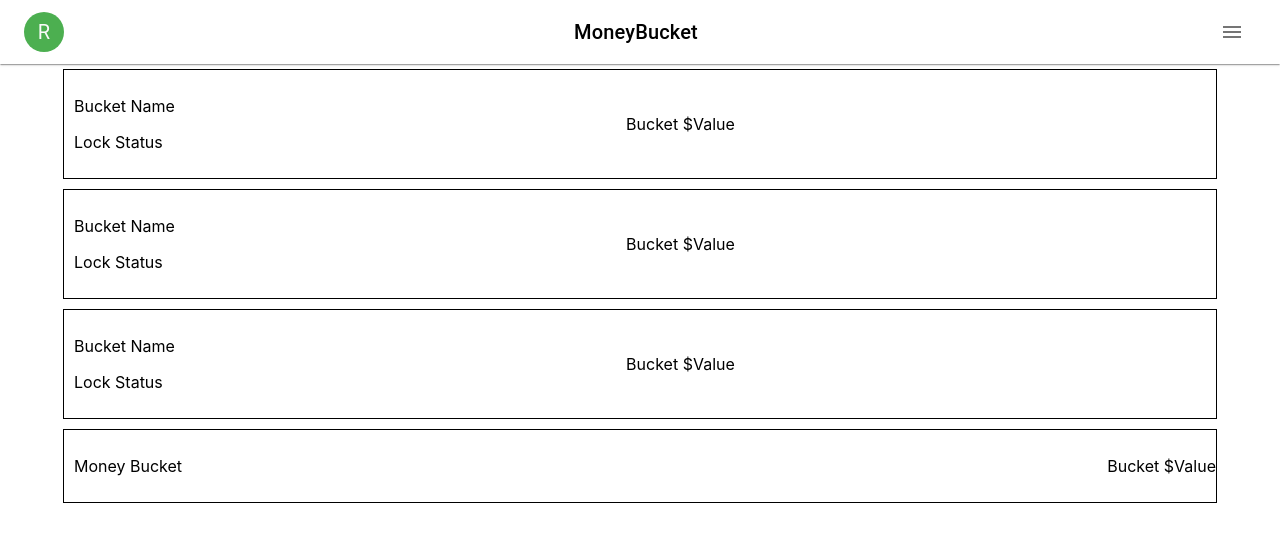
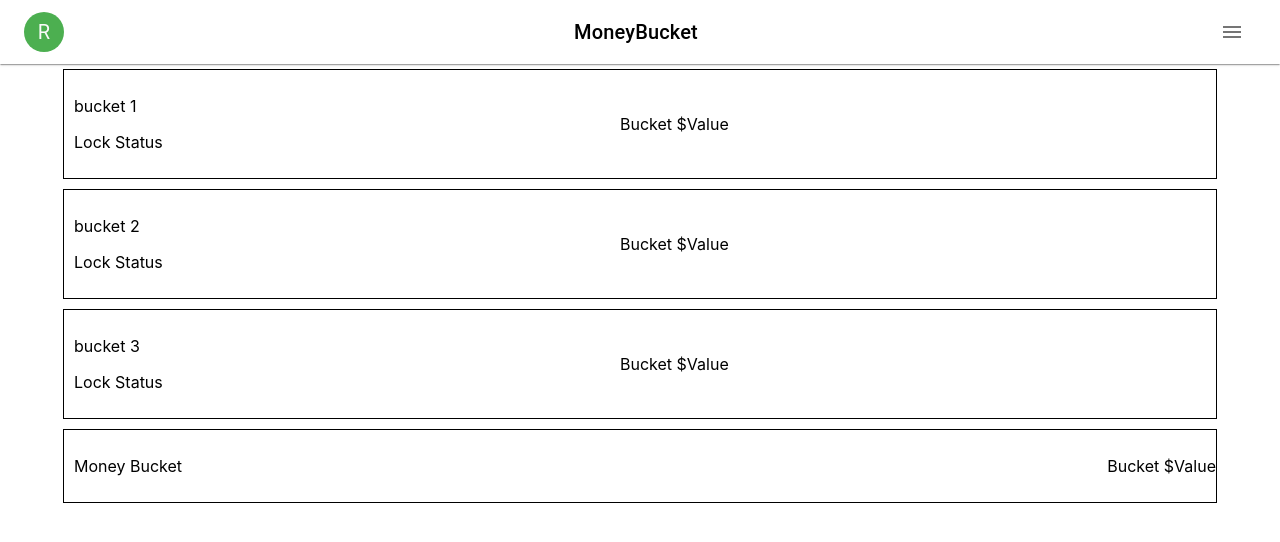
Before and after one commit to DuHerb/MoneyBucket, a React (Create React App) app: page / in a window 1280 px wide. Shown: the top 542 px of the page. Built offline with nearby package versions, Linux system fonts and the light colour scheme.

Commit message:
fixed placeholder and bucket background color

```diff
--- a/src/App.js
+++ b/src/App.js
@@ -3,9 +3,10 @@ import Navbar from './components/layout/Navbar';
 import MainContainer from './components/layout/MainContainer';
 import { dndInit } from './store/dndInit';
 import { DragDropContext, Droppable } from 'react-beautiful-dnd'
+import MoneyBucket from './components/buckets/MoneyBucket'
 
 const reorder = (list, startIndex, endIndex) => {
-  console.log('from reorder function', list);
+  // console.log('from reorder function', list);
 
   const result = Array.from(list);
   const [removed] = result.splice(startIndex, 1);
@@ -19,7 +20,7 @@ function App() {
   const [dnd, setDnd] = useState(dndInit)
 
   function onDragEnd(result) {
-    console.log(result);
+    // console.log(result);
     if (!result.destination) {
       return;
     }
@@ -35,7 +36,7 @@ function App() {
 
     setDnd(newOrder)
   }
-  console.log("app", dnd);
+  // console.log("app", dnd);
   return (
     <div className="App">
       <Navbar/>
@@ -45,6 +46,7 @@ function App() {
             <div ref={provided.innerRef} {...provided.droppableProps} >
               <MainContainer buckets={dnd}/>
               {provided.placeholder}
+              <MoneyBucket />
             </div>
           )}
         </Droppable>
--- a/src/components/buckets/Bucket.js
+++ b/src/components/buckets/Bucket.js
@@ -9,7 +9,8 @@ const useStyles = makeStyles({
     border: '1px solid black',
     margin: '5px auto',
     display: 'flex',
-    justifyContent: 'space-between'
+    justifyContent: 'space-between',
+    backgroundColor: 'white'
   },
   bucketInfo: {
     padding: 10
@@ -22,10 +23,10 @@ const useStyles = makeStyles({
 
 const Bucket = ({item, index}) => {
   const classes = useStyles();
-  console.log('from bucket', item, index);
+  // console.log('from bucket', item, index);
 
   return (
-    <Draggable draggableId={item.id} index={index}>
+    <Draggable draggableId={item.id} index={index} isDragDisabled={item.isDisabled}>
       {provided =>(
         <div className={classes.bucket}
           ref={provided.innerRef}
@@ -33,7 +34,7 @@ const Bucket = ({item, index}) => {
           {...provided.dragHandleProps}
         >
           <div className={classes.bucketInfo}>
-            <p>Bucket Name</p>
+            <p>{item.name}</p>
             <p>Lock Status</p>
           </div>
           <p className={classes.bucketValue}>Bucket $Value</p>
--- a/src/components/layout/MainContainer.js
+++ b/src/components/layout/MainContainer.js
@@ -1,7 +1,7 @@
 import React from 'react'
 import Bucket from '../buckets/Bucket';
 import { makeStyles } from '@material-ui/styles';
-import MoneyBucket from './MoneyBucket'
+// import MoneyBucket from '../buckets/MoneyBucket'
 
 
 const useStyles = makeStyles({
@@ -13,7 +13,7 @@ const useStyles = makeStyles({
 
 const MainContainer = ({buckets}) => {
   const classes = useStyles();
-  console.log('main', buckets);
+  // console.log('main', buckets);
 
   return (
     <>
@@ -24,7 +24,7 @@ const MainContainer = ({buckets}) => {
         )
       })}
     </div>
-    <MoneyBucket />
+
     </>
   )
 }
--- a/src/store/dndInit.js
+++ b/src/store/dndInit.js
@@ -1,5 +1,5 @@
 export const dndInit = [
-  {id: '1', content: 'bucket 1'},
-  {id: '2', content: 'bucket 2'},
-  {id: '3', content: 'bucket 3'},
+  {id: '1', name: 'bucket 1', isDisabled: false},
+  {id: '2', name: 'bucket 2', isDisabled: false},
+  {id: '3', name: 'bucket 3', isDisabled: false},
 ]
```
Also changed, not shown: src/components/buckets/MoneyBucket.js (renamed from src/components/layout/MoneyBucket.js).
